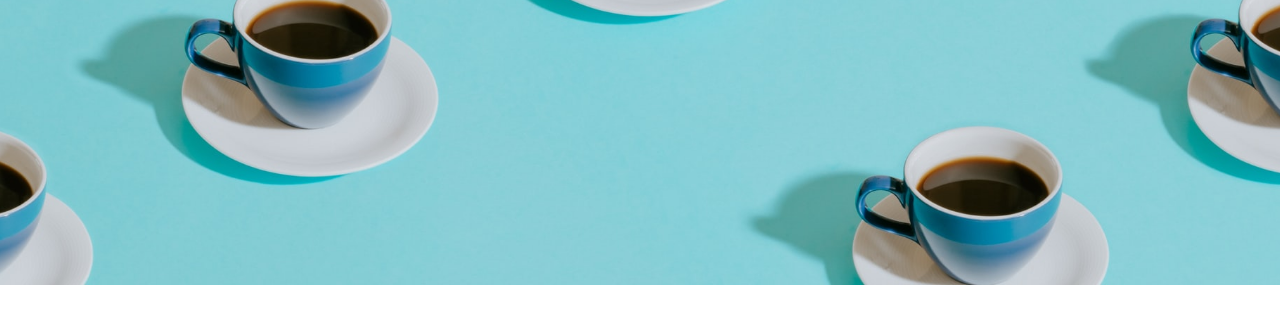
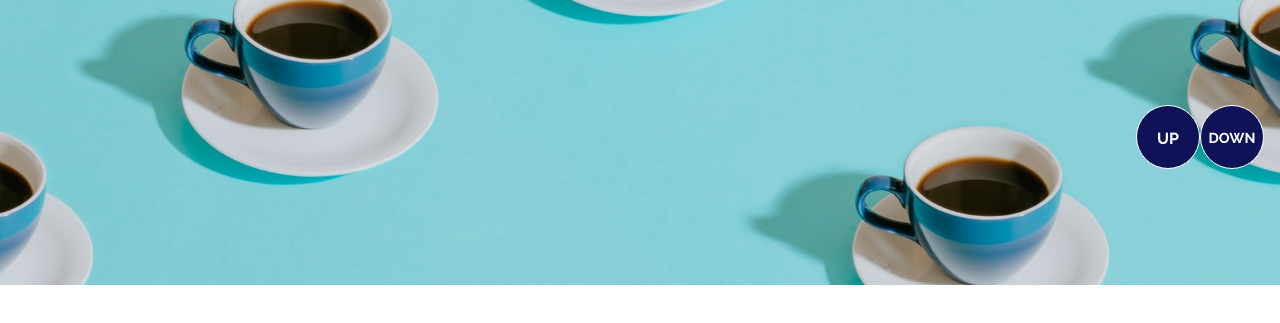
Before and after one commit to sujinnyan/coding-challenge, a plain HTML site: page index.html in a window 1280 px wide. Shown: the part 615-938 px from the top of the page. Drawn offline with Linux system fonts and the light colour scheme.

Commit message:
third commit

```diff
--- a/css/style.css
+++ b/css/style.css
@@ -419,6 +419,41 @@ p {
   }
 
 
+  .moveTopBtn {
+    cursor: pointer;
+    font-family: 'Raleway';
+    font-size: 1rem;
+    position: fixed;
+    bottom: 1rem;
+    right: 5rem;
+    width: 4rem;
+    height: 4rem;
+    text-align: center;
+    padding-top: 23px;
+    border-radius: 50px;
+    border: solid 1px #FFF;;
+    background: #0f1256;
+    color: #FFF;
+   }
+
+
+   .moveBottomBtn {
+    cursor: pointer;
+    font-family: 'Raleway';
+    font-size: 0.9rem;
+    position: fixed;
+    bottom: 1rem;
+    right: 1rem;
+    width: 4rem;
+    height: 4rem;
+    text-align: center;
+    padding-top: 23px;
+    border-radius: 50px;
+    border: solid 1px #FFF;;
+    background: #0f1256;
+    color: #FFF;
+   }
+
   /* Footer */
 
   footer {
@@ -462,11 +497,11 @@ p {
     padding-bottom: 5px;
 }
 .footer-links > li > a:hover {
-    color: #FEF9B0;;
+    color: #FEF9B0;
 }
 
 .row-text >span {
-    color: #FEF9B0;;
+    color: #FEF9B0;
 }
 
 @media screen and (max-width: 1400px){
--- a/index.html
+++ b/index.html
@@ -103,6 +103,9 @@
           </div>
     </div>
 
+
+    <div class="moveTopBtn">UP</div>
+    <div class="moveBottomBtn">DOWN</div>
 </section>
 
 <footer>
--- a/js/main.js
+++ b/js/main.js
@@ -20,8 +20,6 @@ function rotateImg() {
         index = 0;
     }
 
-    // same as both below
-    // setTimeout("rotateImg()", time);
     setTimeout("rotateImg()", 7000);
 }
 
@@ -41,3 +39,18 @@ form.addEventListener("submit", e => {
         window.open('d.html', '_blank');
     });
 });
+
+
+
+const $topBtn = document.querySelector(".moveTopBtn");
+
+$topBtn.onclick = () => {
+  window.scrollTo({ top: 0, behavior: "smooth" });
+}
+
+
+const $bottomBtn = document.querySelector(".moveBottomBtn");
+
+$bottomBtn.onclick = () => {
+  window.scrollTo({ top: 1370, behavior: "smooth" });
+}
```
